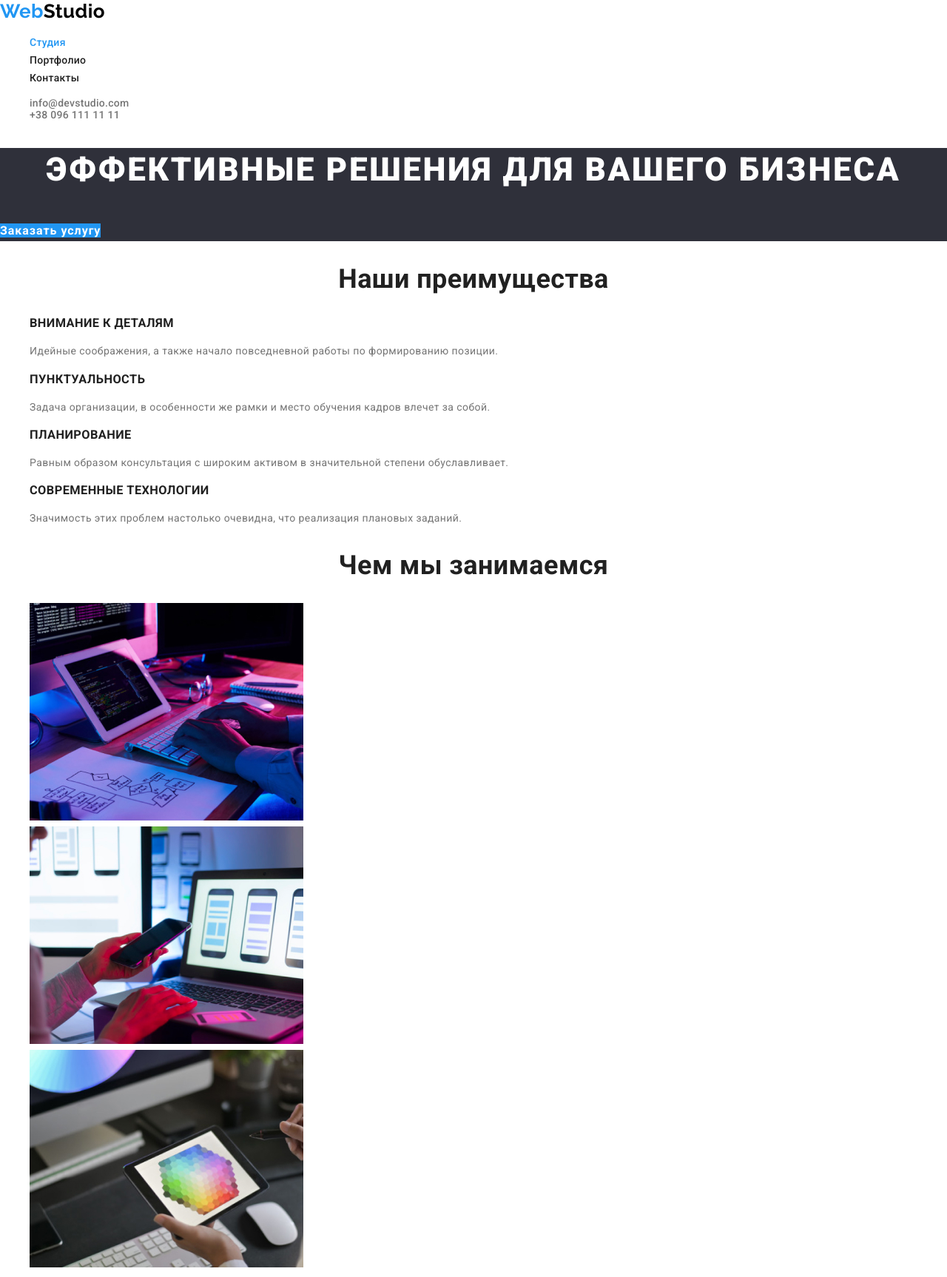
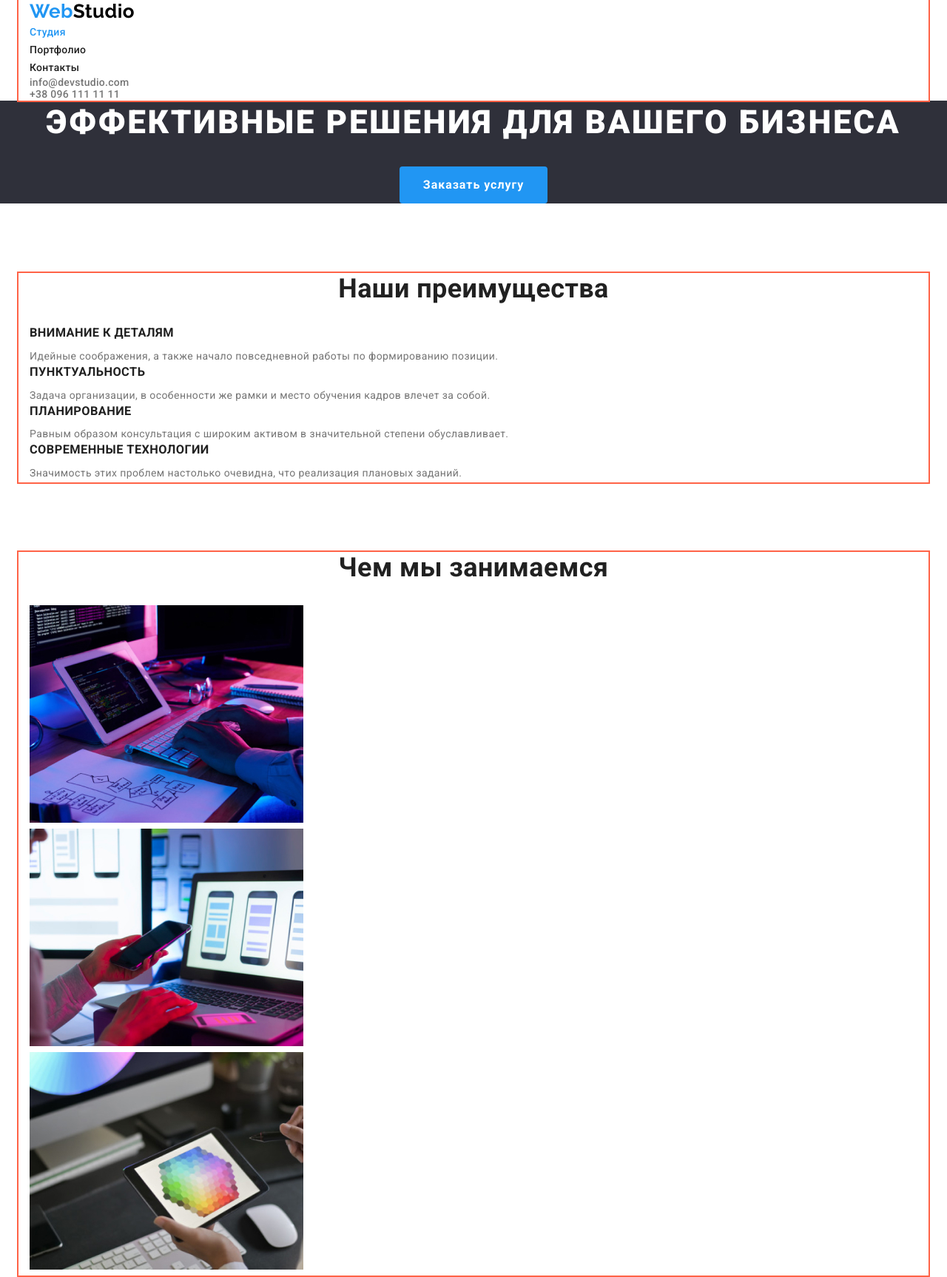
Before and after one commit to AnatoliiYarovyi/goit-markup-hw-03, a plain HTML site: page index.html in a window 1280 px wide. Shown: the top 1726 px of the page at 74% size. Drawn offline with nearby package versions, Linux system fonts and the light colour scheme.

Commit message:
Добавляет контейнер и центрирует

```diff
--- a/css/styles.css
+++ b/css/styles.css
@@ -1,3 +1,13 @@
+html {
+  box-sizing: border-box;
+}
+
+*,
+*::before,
+*::after {
+  box-sizing: inherit;
+}
+
 :root {
   --logo-header-color: #000000;
   --primary-text-color: #212121;
@@ -9,6 +19,7 @@
 }
 
 body {
+  margin: 0;
   background-color: var(--white-color);
   color: var(--primary-text-color);
   font-family: 'Roboto', sans-serif;
@@ -17,9 +28,20 @@ body {
   letter-spacing: 0.03em;
 }
 
+.conteiner {
+  margin-left: auto;
+  margin-right: auto;
+  padding-left: 15px;
+  padding-right: 15px;
+  width: 1230px;
+  outline: 2px solid tomato;
+}
+
 /* --------------- header ------------------ */
 .list {
   list-style: none;
+  padding: 0;
+  margin: 0;
 }
 .link {
   text-decoration: none;
@@ -58,16 +80,24 @@ body {
 .hero {
   background-color: var(--ftr-bgcolor);
   color: var(--white-color);
+  text-align: center;
 }
 .hero .hero-title {
+  margin-top: 0;
+  margin-bottom: 30px;
+
   font-weight: 900;
   font-size: 44px;
   line-height: 1.36;
-  text-align: center;
   letter-spacing: 0.06em;
   text-transform: uppercase;
 }
 .hero .button {
+  display: inline-block;
+  border-radius: 4px;
+  padding: 10px 32px;
+  min-width: 200px;
+
   color: var(--white-color);
   background-color: var(--accent-color);
   font-weight: bold;
@@ -79,29 +109,58 @@ body {
 }
 
 /* main */ /* ---------- Преимущества ------------ */
+.section {
+  padding-top: 94px;
+  padding-bottom: 94px;
+}
+.section.no-padding {
+  padding-top: 0px;
+  padding-bottom: 0px;
+}
 .title {
+  margin-top: 0;
+  margin-bottom: 50;
+
   font-weight: 700;
   font-size: 36px;
   line-height: 1.17;
   text-align: center;
 }
 .section .subtitle {
+  margin-top: 0;
+  margin-bottom: 10px;
+
   font-weight: 700;
   line-height: 1.14;
   text-transform: uppercase;
 }
 .text {
+  margin-top: 0;
+  margin-bottom: 0;
+
   color: var(--text-color);
 }
 
 /* main */ /* -------------- Чем занимаемся -------------- */
 
 /* main */ /* ----------- Команда ------------------ */
+.staff-list .name,
 .staff-list .career {
-  color: var(--text-color);
   font-size: 16px;
   line-height: 1.19;
   text-align: center;
+}
+.staff-list .name {
+  margin-top: 30px;
+  margin-bottom: 10px;
+
+  font-weight: 500;
+}
+.staff-list .career {
+  margin-top: 0;
+  margin-bottom: 30px;
+
+  color: var(--text-color);
 }
 
 /* ------- Футер ----------- */
--- a/index.html
+++ b/index.html
@@ -3,7 +3,7 @@
   <head>
     <meta charset="UTF-8" />
     <meta name="viewport" content="width=device-width, initial-scale=1.0" />
-    <title>HW2</title>
+    <title>HW3</title>
     <link
       rel="stylesheet"
       href="https://cdnjs.cloudflare.com/ajax/libs/modern-normalize/0.7.0/modern-normalize.min.css"
@@ -16,6 +16,7 @@
   </head>
   <body>
     <header>
+      <div class="conteiner">
         <nav>
           <a href="./" class="logo link">
             <span class="current">Web</span>Studio
@@ -36,6 +37,7 @@
             <a href="tel:+38-096-111-11-11" class="link">+38 096 111 11 11</a>
           </li>
         </ul>
+      </div>
     </header>
     <main>
       <!-- Герой -->
@@ -45,6 +47,7 @@
       </section>
       <!-- Преимущества -->
       <section class="section">
+        <div class="conteiner">
           <h2 class="title">Наши преимущества</h2>
           <ul class="benefits-list list">
             <li>
@@ -57,8 +60,8 @@
             <li>
               <h3 class="subtitle">Пунктуальность</h3>
               <p class="text">
-              Задача организации, в особенности же рамки и место обучения кадров
-              влечет за собой.
+                Задача организации, в особенности же рамки и место обучения
+                кадров влечет за собой.
               </p>
             </li>
             <li>
@@ -76,9 +79,11 @@
               </p>
             </li>
           </ul>
+        </div>
       </section>
       <!-- Чем занимаемся -->
-      <section class="section">
+      <section class="section no-padding">
+        <div class="conteiner">
           <h2 class="title">Чем мы занимаемся</h2>
           <ul class="image-list list">
             <li>
@@ -103,32 +108,35 @@
               />
             </li>
           </ul>
+        </div>
       </section>
       <!-- Команда -->
       <section class="section">
+        <div class="conteiner">
           <h2 class="title">Наша команда</h2>
           <ul class="staff-list list">
             <li>
               <img src="./images/4.jpg" alt="Фото сотрудника 1" width="270" />
-            <h3 class="title">Игорь Демьяненко</h3>
+              <h3 class="name">Игорь Демьяненко</h3>
               <p lang="en" class="career">Designer</p>
             </li>
             <li>
               <img src="./images/5.jpg" alt="Фото сотрудника 2" width="270" />
-            <h3 class="title">Ольга Репина</h3>
+              <h3 class="name">Ольга Репина</h3>
               <p lang="en" class="career">Frontend Developer</p>
             </li>
             <li>
               <img src="./images/6.jpg" alt="Фото сотрудника 3" width="270" />
-            <h3 class="title">Николай Тарасов</h3>
+              <h3 class="name">Николай Тарасов</h3>
               <p lang="en" class="career">Marketing</p>
             </li>
             <li>
               <img src="./images/7.jpg" alt="Фото сотрудника 4" width="270" />
-            <h3 class="title">Михаил Ермаков</h3>
+              <h3 class="name">Михаил Ермаков</h3>
               <p lang="en" class="career">UI Designer</p>
             </li>
           </ul>
+        </div>
       </section>
     </main>
     <footer class="footer">
```
Also changed, not shown: portfolio.html (+1 -1 lines). Lines whose indentation alone changed are shown as unchanged.
